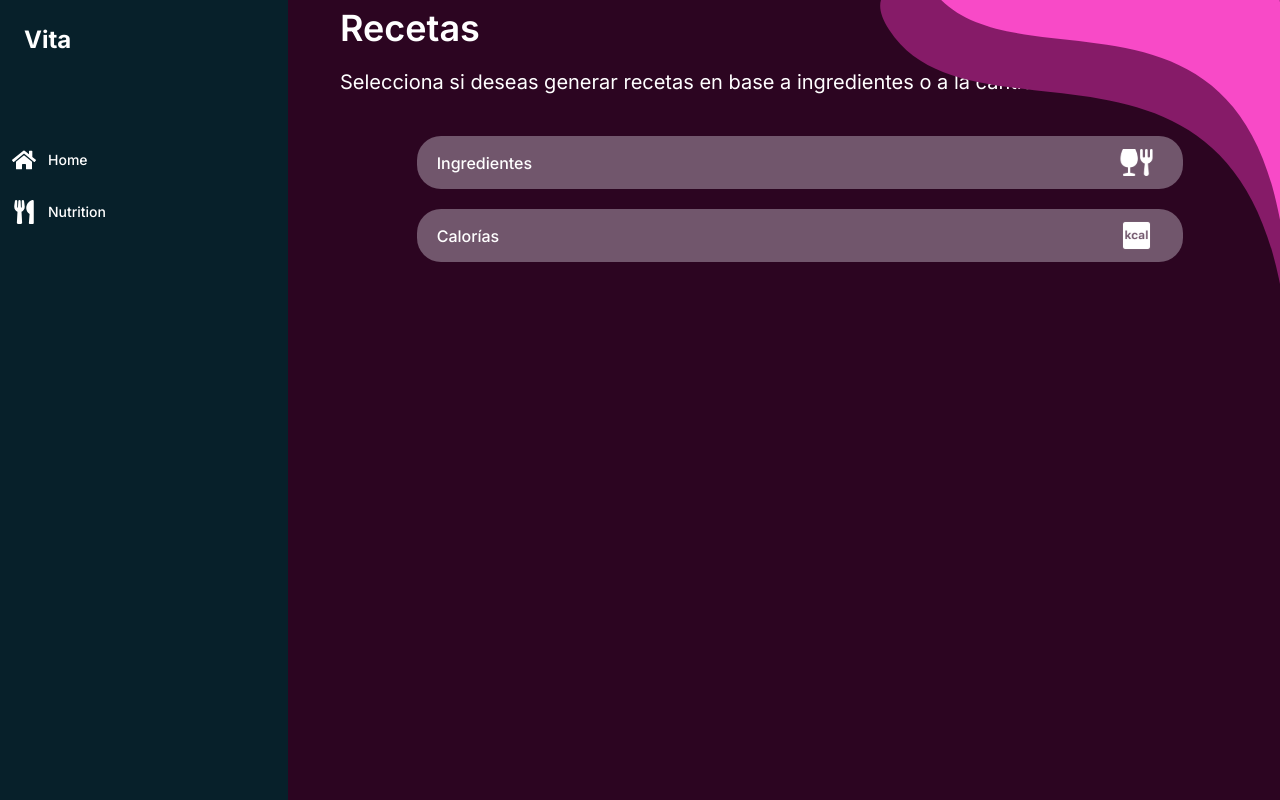
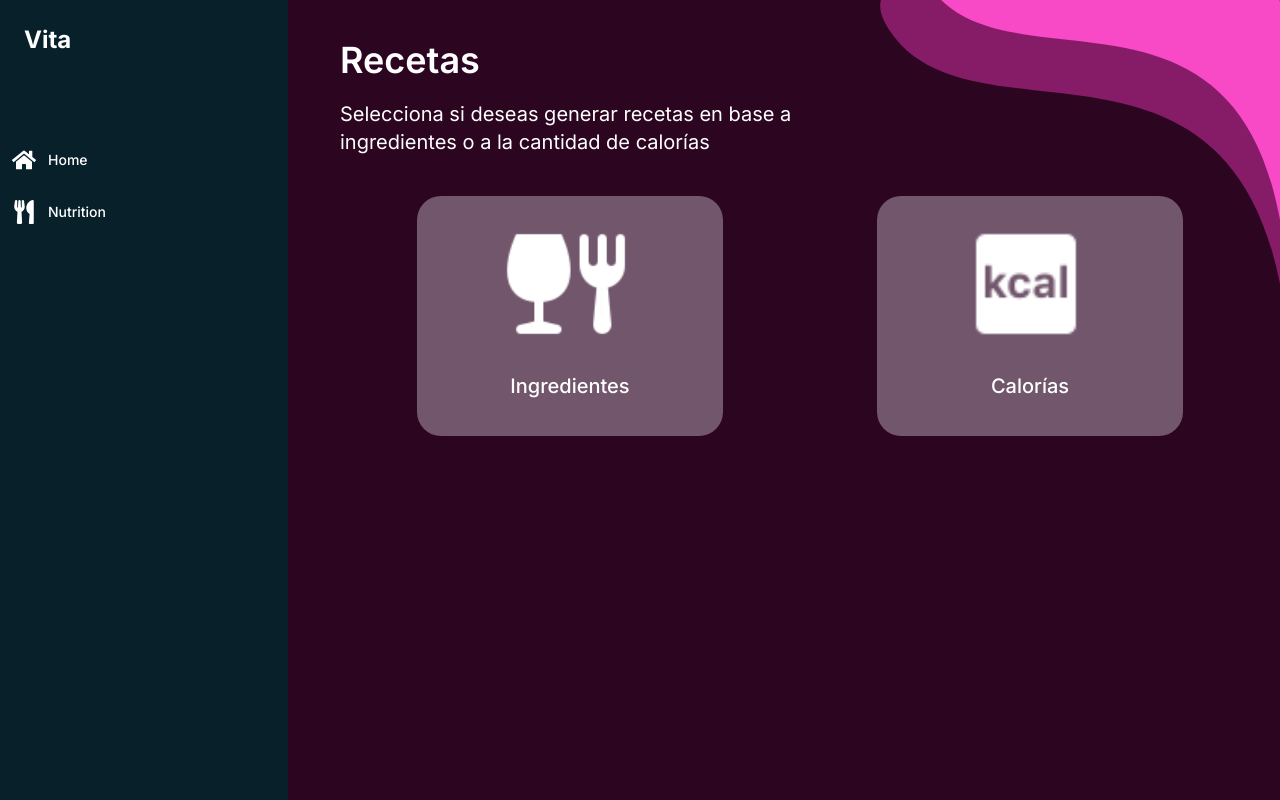
Before and after one commit to wizelineacademy/itesm-socioformador-feb-jun-2024-vita, a Next.js app in the folder vita/: page /nutrition/recipes in a window 1280 px wide. Built offline with nearby package versions, Linux system fonts and the light colour scheme.

Commit message:
style: Adapted recipes page to desktop size

```diff
--- a/vita/app/(main)/nutrition/recipes/page.tsx
+++ b/vita/app/(main)/nutrition/recipes/page.tsx
@@ -15,25 +15,36 @@ const RecipeSelection = () => {
         router.push("/nutrition/recipes/calories")
     }
 
-
     return (
         <div className="ml-5 mr-5">
-            <h2 className={"mt-2 text-4xl text-white font-semibold"}>Recetas</h2>
-            <h3 className={"mt-5 text-xl text-white"}>Selecciona si deseas generar recetas en base a ingredientes o a la cantidad de calorías</h3>
-            <div className="mt-5 mb-10 flex flex-col justify-around">
+            <h2 className={"mt-2 text-4xl text-white font-semibold md:mt-10"}>Recetas</h2>
+            <h3 className={"mt-5 text-xl text-white md:w-4/5 lg:w-3/5"}>Selecciona si deseas generar recetas en base a ingredientes o a la cantidad de calorías</h3>
+            <div className="mt-5 mb-10 flex flex-col justify-around md:flex-row">
                 <div
                     onClick={navigateToIngredients}
-                    className="w-5/6 mt-5 px-5 py-2 mx-auto rounded-3xl flex justify-between items-center text-white font-medium bg-custom-lightpurple hover:cursor-pointer hover:bg-custom-extralightpurple"
+                    className="w-5/6 mt-5 px-5 py-2 mx-auto rounded-3xl flex justify-between items-center text-white font-medium bg-custom-lightpurple hover:cursor-pointer hover:bg-custom-extralightpurple md:w-2/5 lg:w-2/6 md:h-60 md:flex-col-reverse md:justify-around"
                 >
-                    <p>Ingredientes</p>
-                    <Image src="/Food.svg" alt="Ingredientes" width={45} height={45} className='pr-2'/>
+                    <p className="text-lg md:mb-5 md:text-xl">Ingredientes</p>
+                    <Image
+                        src="/Food.svg"
+                        alt="Ingredientes"
+                        width={60}
+                        height={60}
+                        className="pr-2 w-12 h-12 md:w-32 md:h-32 lg:w-36 lg:h-36"
+                    />
                 </div>
                 <div
                     onClick={navigateToCalories}
-                    className="w-5/6 mt-5 px-5 py-2 mx-auto rounded-3xl flex justify-between items-center text-white font-medium bg-custom-lightpurple hover:cursor-pointer hover:bg-custom-extralightpurple"
+                    className="w-5/6 mt-5 px-5 py-2 mx-auto rounded-3xl flex justify-between items-center text-white font-medium bg-custom-lightpurple hover:cursor-pointer hover:bg-custom-extralightpurple md:w-2/5 lg:w-2/6  md:h-60 md:flex-col-reverse md:justify-around"
                 >
-                    <p>Calorías</p>
-                    <Image src="/Calories.svg" alt="Calorías" width={45} height={45} className='pr-2'/>
+                    <p className="text-lg md:mb-5 md:text-xl lg:text-xl">Calorías</p>
+                    <Image
+                        src="/Calories.svg"
+                        alt="Calorías"
+                        width={60}
+                        height={60}
+                        className="pr-2 w-12 h-12 md:w-32 md:h-32 lg:w-36 lg:h-36"
+                    />
                 </div>
             </div>
         </div>
```
